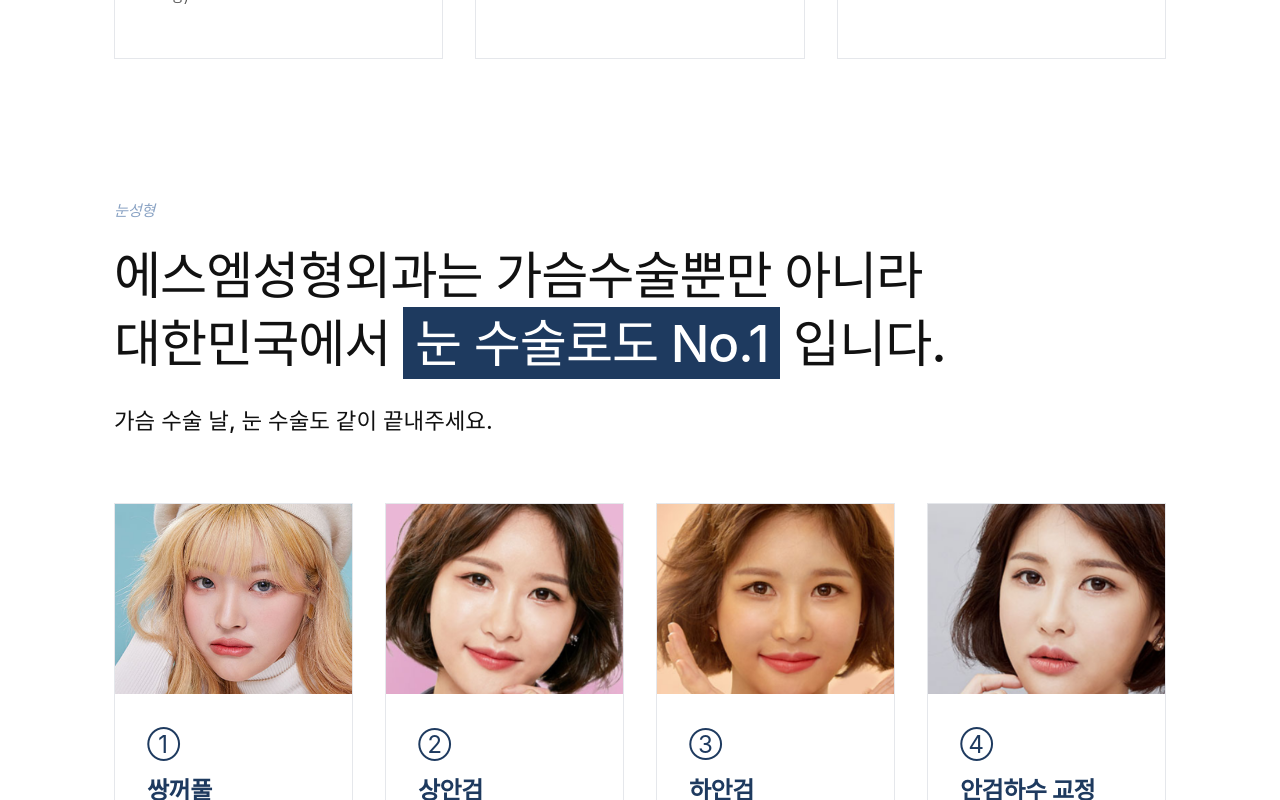
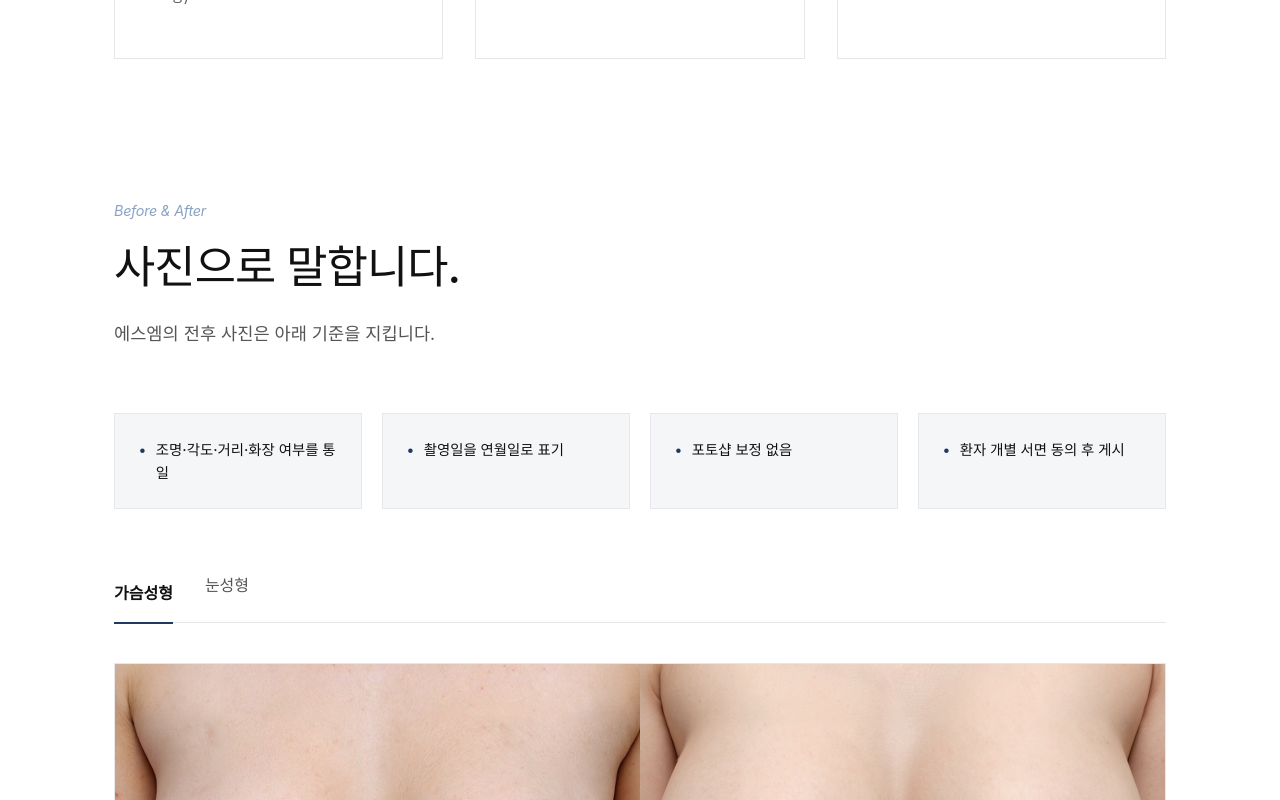
Before and after one commit to timeofpassion/sm-plastic-surgery-jp, a Next.js app: page / in a window 1280 px wide. Shown: the part 6100-6900 px from the top of the page. Built offline with nearby package versions, Linux system fonts and the light colour scheme; a web font is replaced by a local one.

Commit message:
Move Gallery (Before&After) between Procedures and EyeSurgery

```diff
--- a/app/page.tsx
+++ b/app/page.tsx
@@ -33,14 +33,14 @@ export default function HomePage() {
       <GangnamReviews />
       {/* 2. 가슴수술 */}
       <Procedures />
-      {/* 3. 눈성형 */}
+      {/* 3. Before & After (가슴 → 바로 전후사진) */}
+      <Gallery />
+      {/* 4. 눈성형 */}
       <EyeSurgery />
-      {/* 4. 피부·리프팅 */}
+      {/* 5. 피부·리프팅 */}
       <SkinLifting />
-      {/* 5. 안전마취센터 */}
+      {/* 6. 안전마취센터 */}
       <Safety />
-      {/* 6. Before & After */}
-      <Gallery />
       {/* 7. 마케팅채널 (YouTube) */}
       <Media />
       <Shorts />
```
